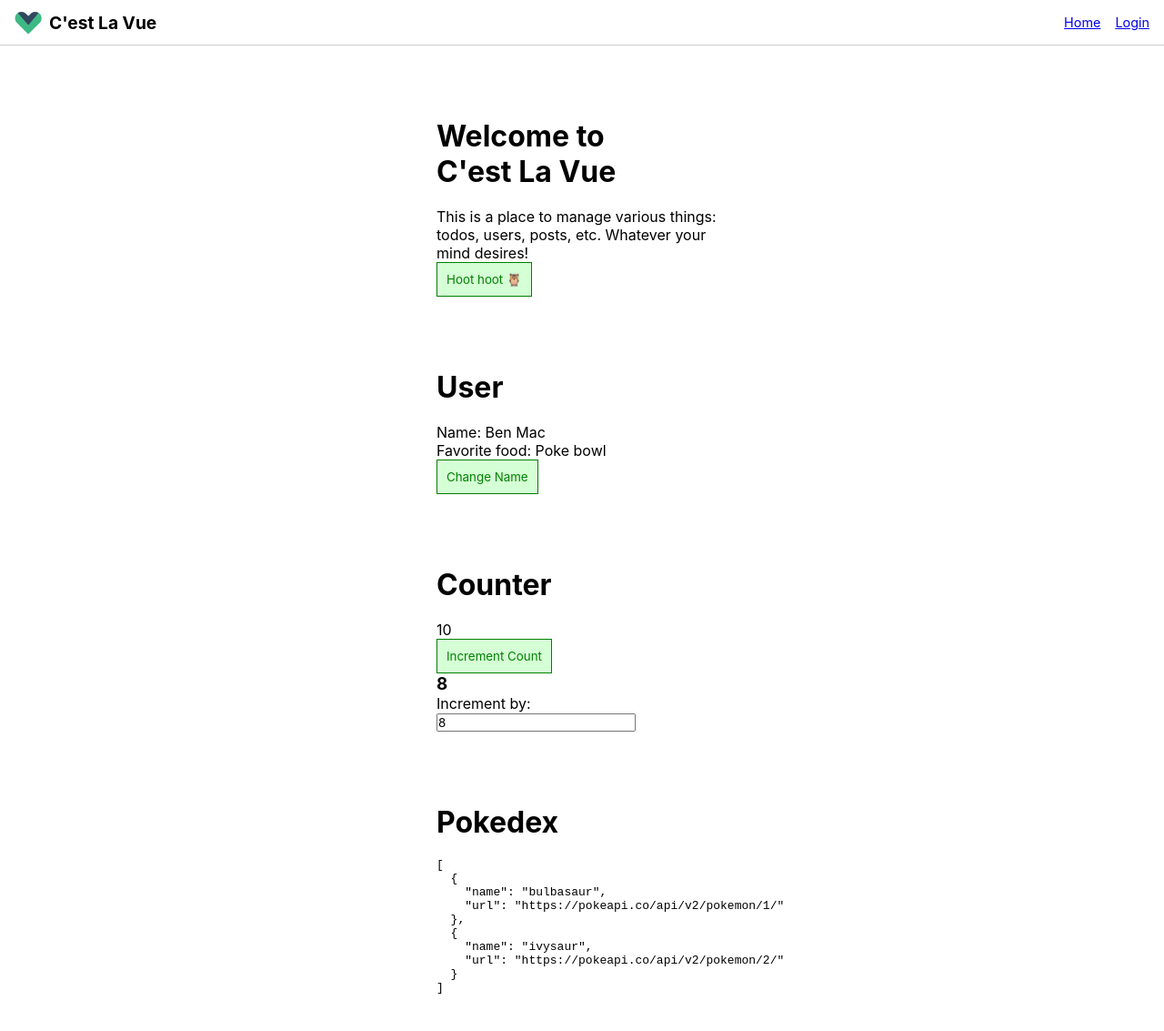
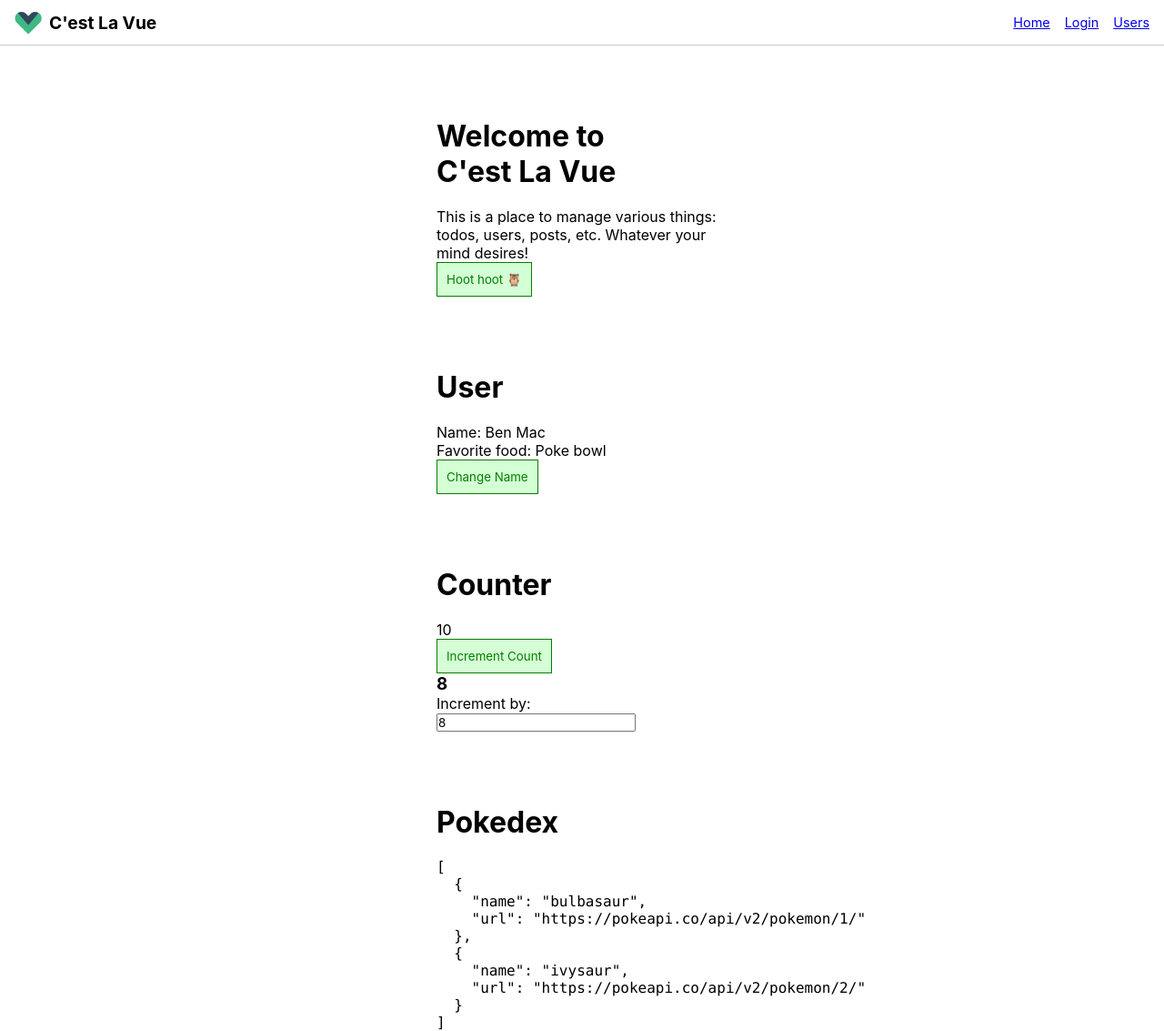
Before and after one commit to bm4cs/vue-hack, a Vue app: page / in a window 1280 px wide. Shown: the whole page at 91% size. Before the commit the page ends 1093 px from the top, so only its background shows below. Built offline with nearby package versions, Linux system fonts and the light colour scheme; no server answers.

Commit message:
Hooked up backend API against JSONPlaceholder server

```diff
--- a/src/App.vue
+++ b/src/App.vue
@@ -1,11 +1,13 @@
 <script lang="js">
 import HomePage from "./components/HomePage.vue";
 import LoginPage from "./components/LoginPage.vue";
+import UserPage from "./components/UserPage.vue"
 
 export default {
   components: {
     HomePage,
     LoginPage,
+    UserPage
   },
   data: () => ({
     currentPage: "Home"
@@ -16,6 +18,9 @@ export default {
     },
     showLoginPage() {
       this.currentPage = "Login";
+    },
+    showUserPage() {
+      this.currentPage = "Users";
     },
   }
 }
@@ -29,9 +34,11 @@ export default {
     <nav class="nav">
       <a href="#" @click.prevent="showHomePage">Home</a>
       <a href="#" @click.prevent="showLoginPage">Login</a>
+      <a href="#" @click.prevent="showUserPage">Users</a>
     </nav>
   </header>
   <HomePage v-if="currentPage === 'Home'" />
+  <UserPage v-else-if="currentPage === 'Users'" />
   <LoginPage v-else />
 </template>
 
@@ -44,7 +51,7 @@ export default {
 }
 
 pre {
-  font-family: monospace;
+  font-family: 'Consolas', monospace;
 }
 
 .header {
--- /dev/null
+++ b/src/components/UserPage.vue
@@ -0,0 +1,60 @@
+<script>
+export default {
+  data: () => ({
+    userList: []
+  }),
+  methods: {
+    async fetchUsers() {
+      this.userList = await fetch("https://jsonplaceholder.typicode.com/users")
+        .then((response) => response.json())
+        .then((data) => data)
+    }
+  },
+  created() {
+    this.fetchUsers()
+  }
+}
+</script>
+
+<template>
+  <main>
+    <h1>Users</h1>
+    <ul>
+      <li v-for="user in userList">
+        {{ user.name }} <em>{{ user.website }}</em>
+      </li>
+    </ul>
+  </main>
+</template>
+
+<style>
+main {
+  display: flex;
+  justify-content: center;
+  flex-direction: column;
+  max-width: 320px;
+  margin: 0 auto;
+}
+
+main h1 {
+  margin-top: 10vh;
+  margin-bottom: 20px;
+}
+
+label {
+  margin-bottom: 5px;
+}
+
+input[type="email"] {
+  padding: 0.5rem;
+  margin-bottom: 30px;
+}
+
+button {
+  border: 1px solid green;
+  padding: 10px;
+  color: green;
+  background-color: rgb(213, 255, 213);
+  cursor: pointer;
+}
+</style>
```
